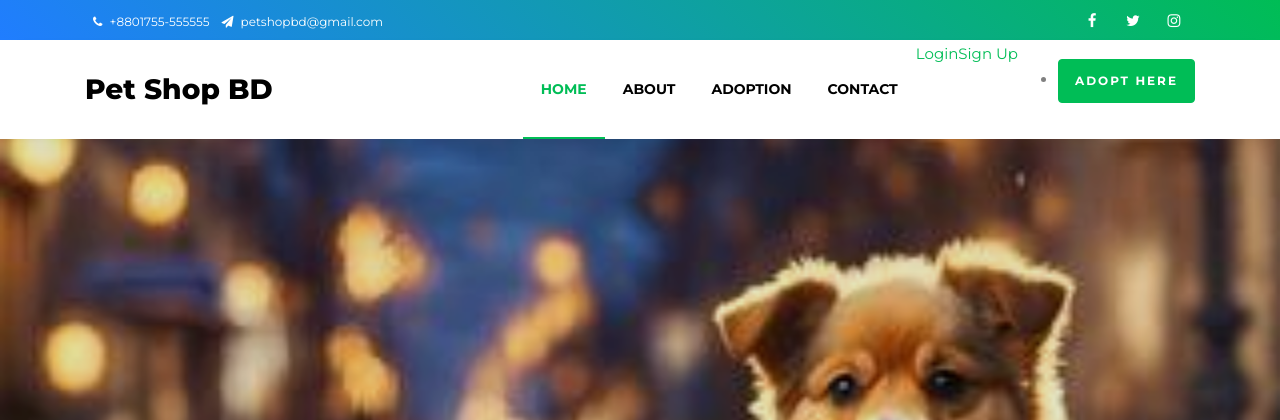
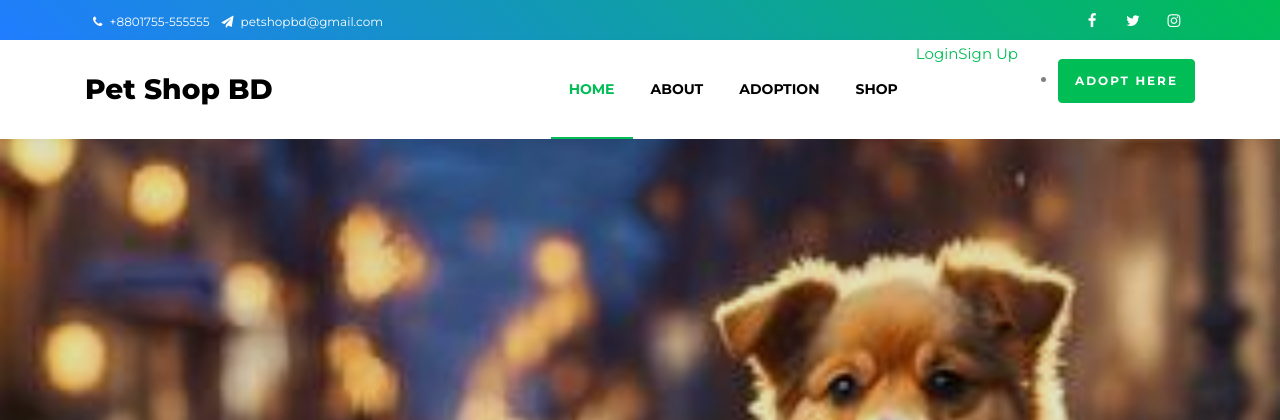
Before and after one commit to depreShaan/Animal-Adoption-and-Rescue-Centre, a Flask app: page / in a window 1280 px wide. Shown: the top 420 px of the page. Run offline with Flask 3, Linux system fonts and the light colour scheme; some libraries are stand-ins or nearby versions; some web fonts are replaced.

Commit message:
Update index.html
Minor changes to navbar and href of Shops

```diff
--- a/templates/index.html
+++ b/templates/index.html
@@ -56,14 +56,14 @@
 	        	<li class="nav-item active"><a href="index.html" class="nav-link">Home</a></li>
 	        	<li class="nav-item"><a href="" class="nav-link">About</a></li>
 	        	<li class="nav-item"><a href="adoption.html" class="nav-link">Adoption</a></li>
-	          <li class="nav-item"><a href="" class="nav-link">Contact</a></li>
+	          <li class="nav-item"><a href="{{ url_for('display_products') }}" class="nav-link">Shop</a></li>
               </li>
               {% if 'user_id' in session %}
               <li><a href="{{ url_for('logout') }}">Logout</a></li>
               {% else %}
               <li><a href="{{ url_for('login') }}">Login</a></li>
+              <li><a href="{{ url_for('register') }}">Sign Up</a></li>
               {%endif%}
-              <li><a href="{{ url_for('register') }}">Sign Up</a></li>
               {% if 'user_type' == "admin" %}
               <li><a href="{{ url_for('dashboard') }}">Dashboard</a></li>
               {% endif %}
```
